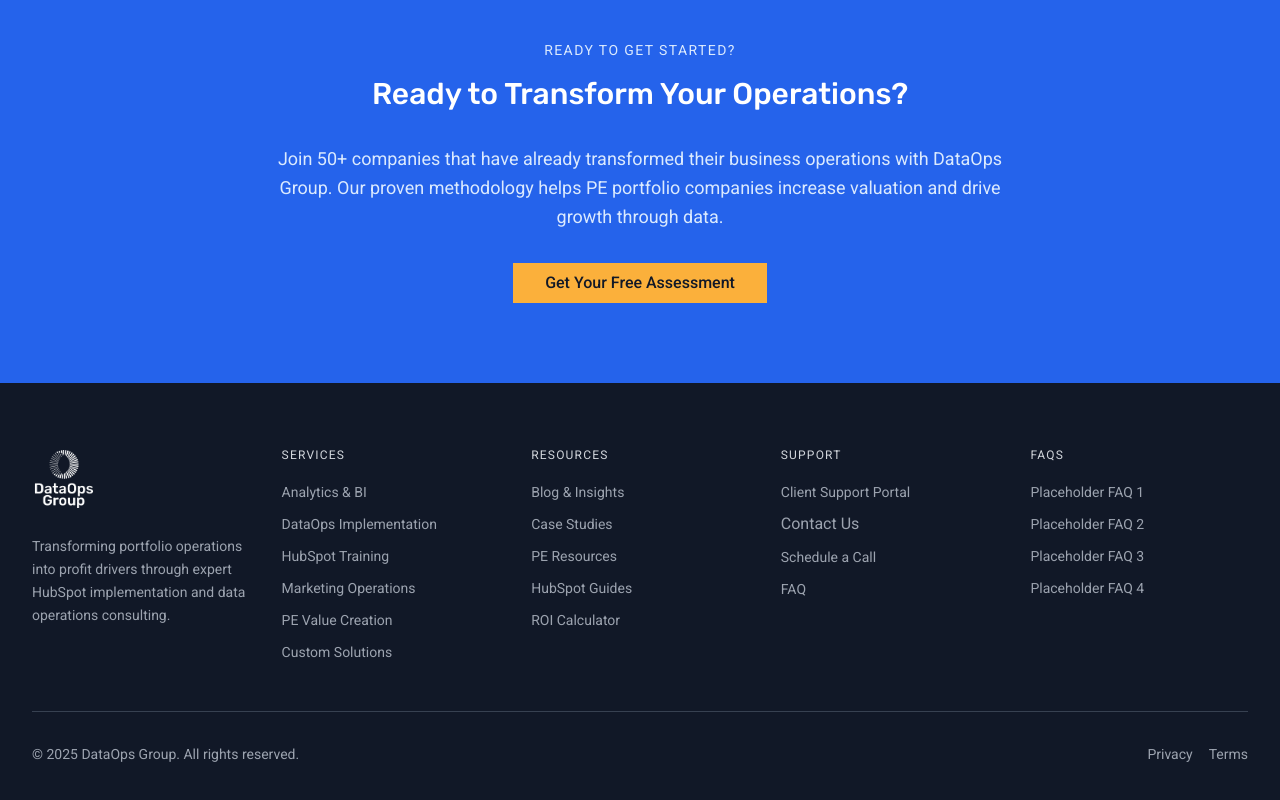
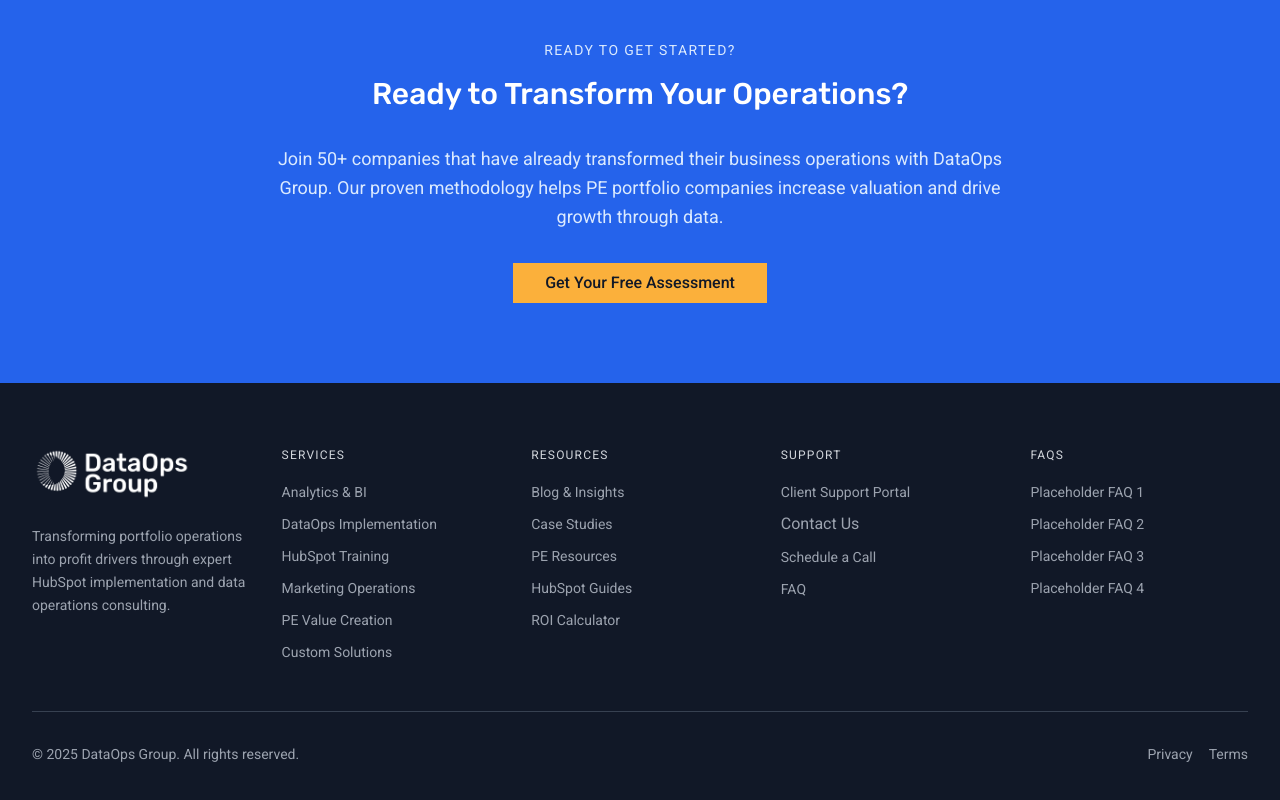
Before and after one commit to dataopsgroup/v0-oh, a Next.js app: page / in a window 1280 px wide. Shown: the part 3390-4190 px from the top of the page. Built offline with nearby package versions, Linux system fonts and the light colour scheme.

Commit message:
feat: update footer with optimized white DataOps logo
Add new logo, replace footer logo, optimize SEO, and improve performance.

#VERCEL_SKIP

Co-authored-by: DataOps Group <210094072+dataopsgroup@users.noreply.github.com>

```diff
--- a/app/page.tsx
+++ b/app/page.tsx
@@ -450,16 +450,19 @@ export default function DataOpsHomepage() {
           <div className="grid md:grid-cols-5 gap-8">
             <div className="space-y-4">
               <div className="mb-6">
+                {/*
+                  Footer Logo - Optimized for SEO and Performance
+                  - Uses descriptive alt text for accessibility
+                  - Sized appropriately for footer context
+                  - White version for dark background
+                  - Maintains aspect ratio with object-contain
+                */}
                 <img
-                  src="/images/dataops-logo-white.png"
-                  alt="DataOps Group"
-                  className="h-16 w-auto"
-                  onError={(e) => {
-                    e.currentTarget.style.display = "none"
-                    e.currentTarget.nextElementSibling.style.display = "block"
-                  }}
+                  src="/images/dataops-logo-white-footer.png"
+                  alt="DataOps Group - Expert HubSpot Implementation and Data Operations Consulting"
+                  className="w-[160px] h-[54px] object-contain"
+                  loading="lazy"
                 />
-                <div className="text-xl font-bold text-white headline hidden">DataOps Group</div>
               </div>
               <p className="body-copy text-sm text-gray-400 leading-relaxed">
                 Transforming portfolio operations into profit drivers through expert HubSpot implementation and data
```
Also changed, not shown: public/images/dataops-logo-white-footer.png (added).
